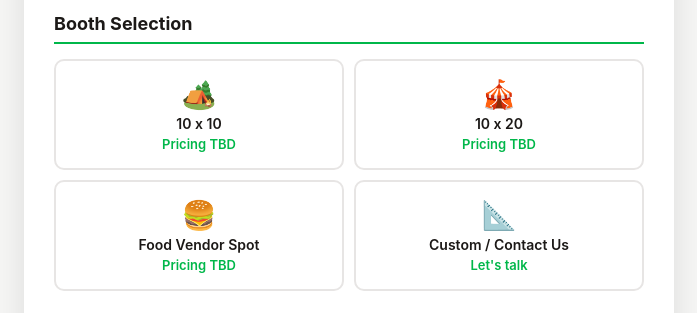
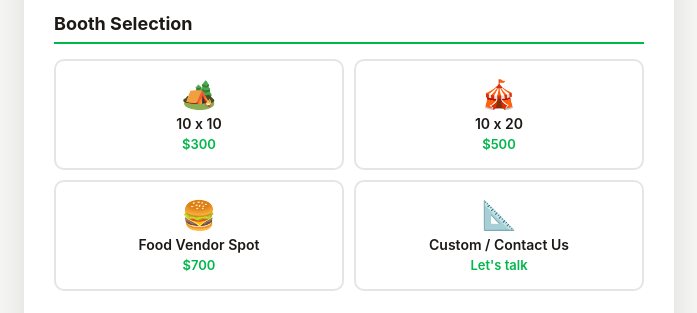
Before and after one commit to darrenholm/rodeo-fresh, a website: page staff-portal/vendor-register.html in a window 1280 px wide. Shown: the part 800-1113 px from the top of the page, without its empty margins (291-988 px from the left). Drawn offline with Linux system fonts and the light colour scheme.

Commit message:
Update vendor-register.html

```diff
--- a/staff-portal/vendor-register.html
+++ b/staff-portal/vendor-register.html
@@ -315,7 +315,7 @@
                         <span class="booth-label">
                             <div class="booth-icon">🏕️</div>
                             <div class="booth-name">10 x 10</div>
-                            <div class="booth-price">Pricing TBD</div>
+                            <div class="booth-price">$300</div>
                         </span>
                     </label>
                     <label class="booth-option">
@@ -323,7 +323,7 @@
                         <span class="booth-label">
                             <div class="booth-icon">🎪</div>
                             <div class="booth-name">10 x 20</div>
-                            <div class="booth-price">Pricing TBD</div>
+                            <div class="booth-price">$500</div>
                         </span>
                     </label>
                     <label class="booth-option">
@@ -331,7 +331,7 @@
                         <span class="booth-label">
                             <div class="booth-icon">🍔</div>
                             <div class="booth-name">Food Vendor Spot</div>
-                            <div class="booth-price">Pricing TBD</div>
+                            <div class="booth-price">$700</div>
                         </span>
                     </label>
                     <label class="booth-option">
```
